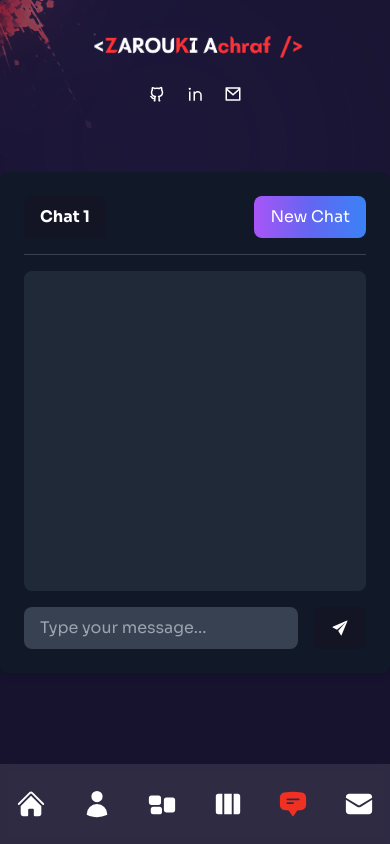
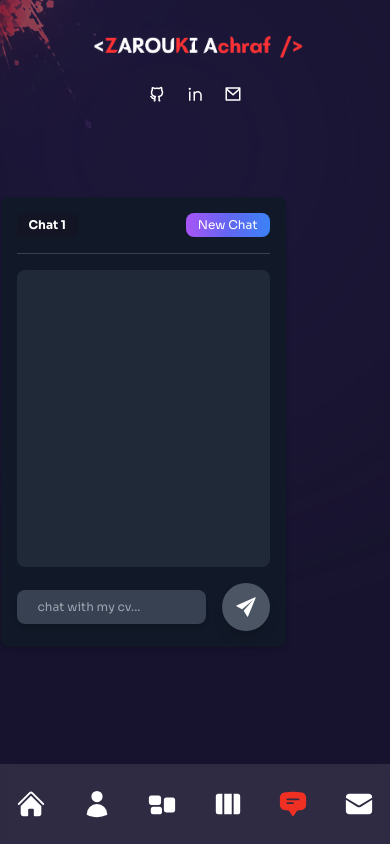
Before and after one commit to Achraftraf/Achraftraf.github.io, a Next.js app: page /cv in a window 390 px wide. Built offline with nearby package versions, Linux system fonts and the light colour scheme.

Commit message:
i updated the work page and i make the form woith the input and the botton all responsive and i add some animation to make it better

```diff
--- a/pages/cv/index.js
+++ b/pages/cv/index.js
@@ -150,12 +150,12 @@ const ChatPage = () => {
 
   return (
     <motion.div
-      className="h-full bg-primary/30 py-10 flex items-center"
+      className="h-full bg-primary/30 py-8 flex justify-center items-center"
       variants={pageVariants}
       initial="hidden"
       animate="visible"
     >
-      <div className="container mx-auto bg-gray-900 rounded-lg shadow-md p-6">
+      <div className="w-[800px] h-[450px] ml-14 mr-40 bg-gray-900 rounded-lg shadow-md p-4 flex flex-col">
         {/* Tabs */}
         <motion.div
           className="flex justify-between items-center border-b border-gray-700 pb-4 mb-4"
@@ -163,12 +163,12 @@ const ChatPage = () => {
           initial="hidden"
           animate="visible"
         >
-          <div className="flex gap-4">
+          <div className="flex gap-3">
             {tabs.map((tab) => (
               <motion.button
                 key={tab.id}
                 onClick={() => handleTabChange(tab.id)}
-                className={`px-4 py-2 rounded-t-lg ${
+                className={`px-3 py-1 rounded-t-lg text-xs ${
                   activeTab === tab.id
                     ? "bg-primary text-white font-bold"
                     : "bg-gray-700 text-gray-300 hover:bg-gray-600"
@@ -182,7 +182,7 @@ const ChatPage = () => {
           </div>
           <motion.button
             onClick={handleNewTab}
-            className="px-4 py-2 rounded-lg text-white bg-gradient-to-r from-purple-500 via-indigo-500 to-blue-500 hover:opacity-90"
+            className="px-3 py-1 rounded-lg text-xs text-white bg-gradient-to-r from-purple-500 via-indigo-500 to-blue-500 hover:opacity-90"
             whileHover={{ scale: 1.1 }}
           >
             New Chat
@@ -190,20 +190,20 @@ const ChatPage = () => {
         </motion.div>
 
         {/* Chat Messages */}
-        <div className="h-80 overflow-y-auto bg-gray-800 rounded-lg p-4 mb-4">
+        <div className="h-[300px] overflow-y-auto bg-gray-800 rounded-lg p-3 mb-4 flex-1 space-y-2">
           {currentTabMessages.map((msg, index) => (
             <motion.div
               key={index}
               variants={messageVariants}
               initial="hidden"
               animate="visible"
-              className={`mb-3 ${
+              className={`${
                 msg.type === "user"
                   ? "text-right text-blue-400"
                   : msg.type === "error"
                   ? "text-red-500"
                   : "text-gray-200"
-              }`}
+              } text-sm`}
             >
               {msg.text}
             </motion.div>
@@ -212,7 +212,7 @@ const ChatPage = () => {
             <motion.div
               initial={{ opacity: 0, scale: 0.8 }}
               animate={{ opacity: 1, scale: 1 }}
-              className="text-gray-500"
+              className="text-gray-500 text-sm"
             >
               Typing...
             </motion.div>
@@ -222,25 +222,35 @@ const ChatPage = () => {
         {/* Input Field with Animation */}
         <motion.form
           onSubmit={handleSubmit}
-          className="flex gap-4"
+          className="flex items-center justify-between w-full gap-4"
           initial="hidden"
           animate="visible"
           variants={pageVariants}
         >
+          {/* Input Field */}
           <input
             type="text"
             value={text}
             onChange={(e) => setText(e.target.value)}
-            className="flex-grow px-4 py-2 rounded-lg bg-gray-700 text-white focus:outline-none focus:ring-2 focus:ring-primary"
-            placeholder="Type your message..."
+            className="flex-grow px-5 py-2 text-xs rounded-lg bg-gray-700 text-white placeholder-gray-400 border border-transparent focus:outline-none focus:ring-2 focus:ring-primary transition-all duration-200 ease-in-out shadow-md hover:shadow-lg focus:ring-offset-2 focus:ring-offset-gray-800"
+            placeholder="chat with my cv..."
+            disabled={loading}
           />
-          <button
+
+          {/* Send Button */}
+          <motion.button
             type="submit"
-            className="px-4 py-2 rounded-lg text-white bg-primary hover:bg-primary/80 flex items-center"
-            disabled={loading}
+            className="w-12 h-12 flex items-center justify-center rounded-full text-white bg-primary hover:bg-primary/90 disabled:bg-gray-600 transition-all duration-300 ease-in-out shadow-lg focus:outline-none"
+            disabled={loading || !text.trim()}
+            whileHover={{ scale: 1.1 }}
+            whileTap={{ scale: 0.95 }}
           >
-            <IoIosSend size={20} />
-          </button>
+            {loading ? (
+              <div className="w-6 h-6 border-4 border-t-transparent border-white rounded-full animate-spin" />
+            ) : (
+              <IoIosSend size={26} />
+            )}
+          </motion.button>
         </motion.form>
       </div>
     </motion.div>
```
